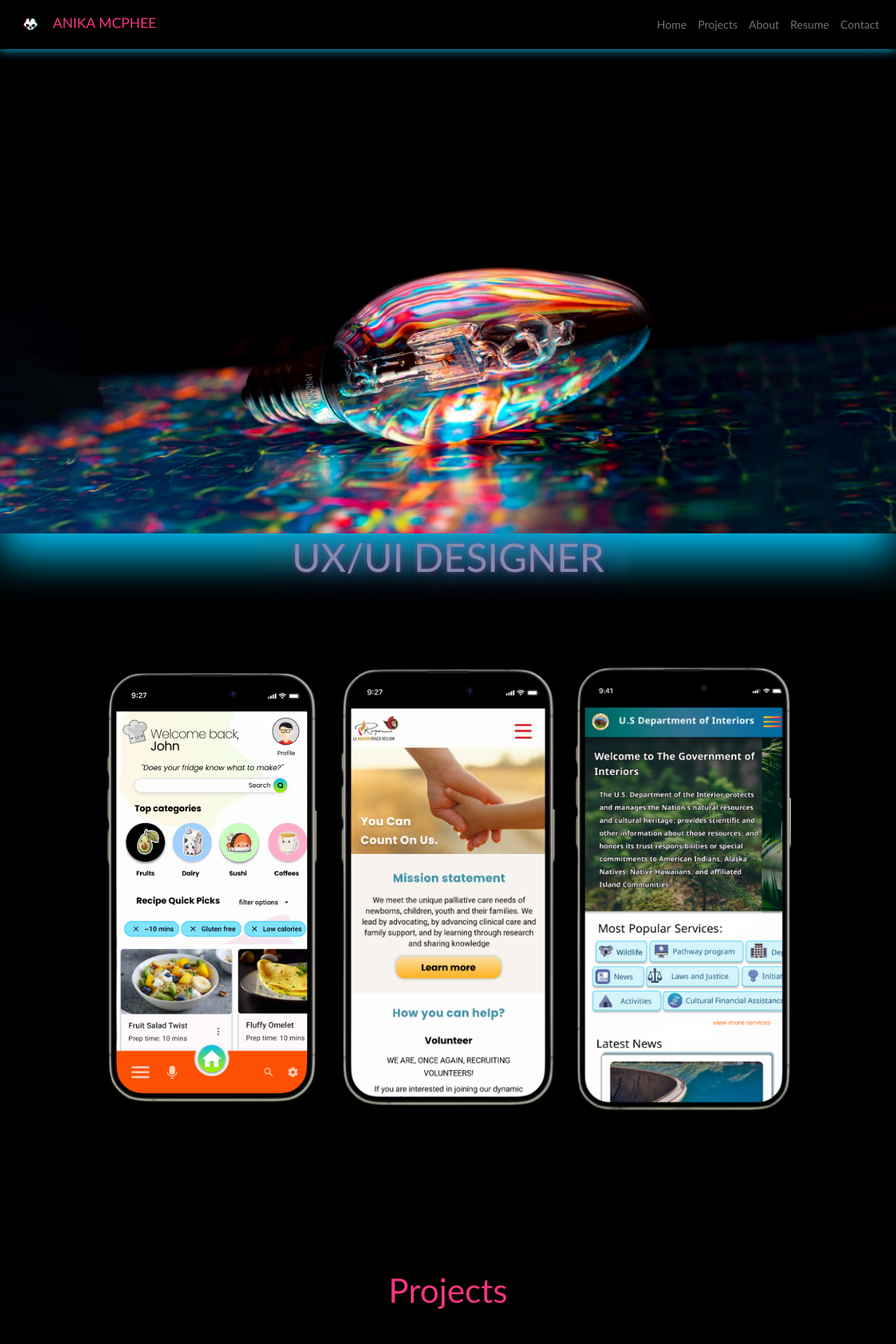
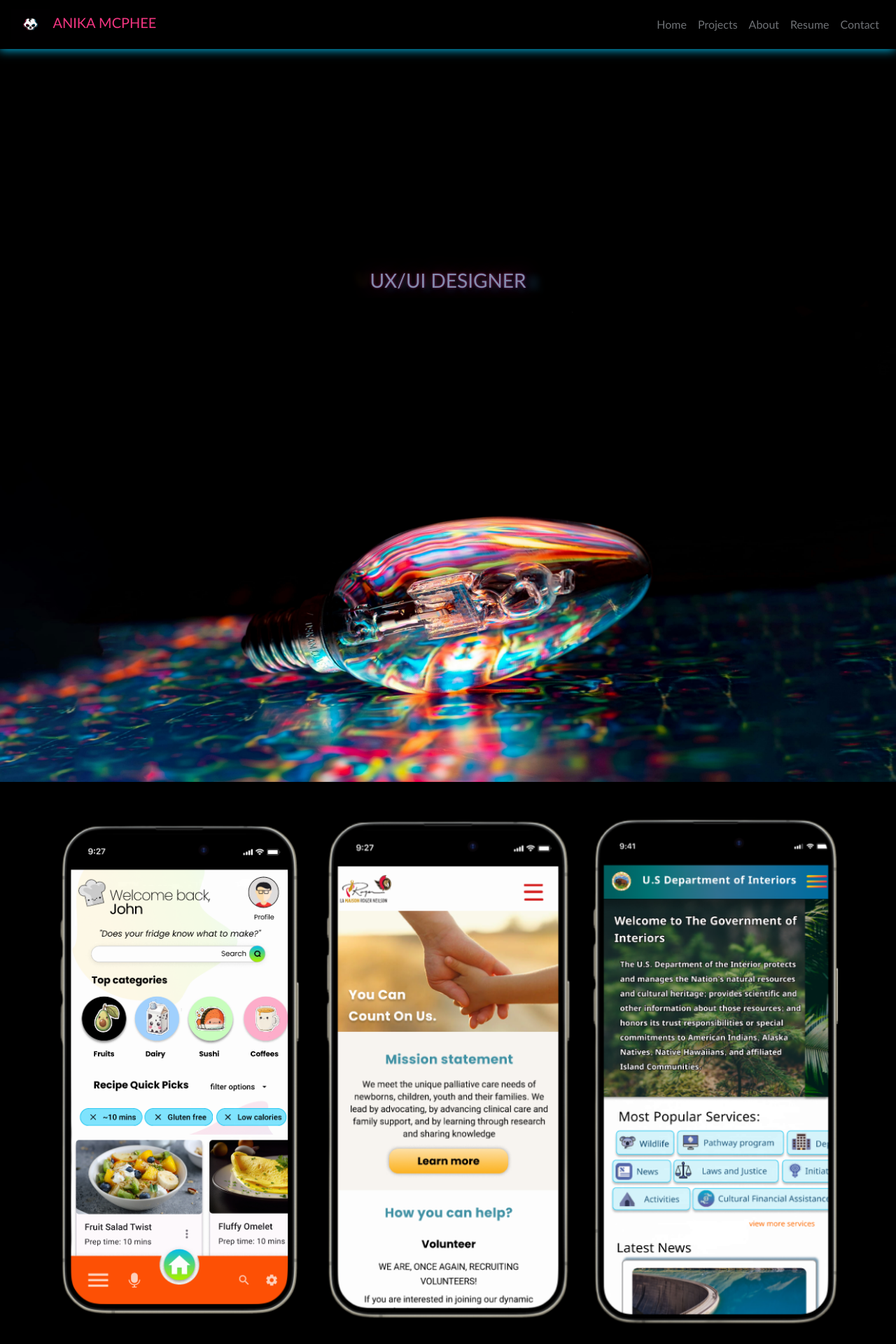
Before and after one commit to RogueAnuku/ux-ui-designer-anika, a PHP site: page /index.html in a window 1280 px wide. Shown: the top 1920 px of the page at 70% size. Run offline with PHP 8.4, Linux system fonts and the light colour scheme.

Commit message:
commit 012

```diff
--- a/index.css
+++ b/index.css
@@ -48,10 +48,9 @@
   }
 
 
-  h3 {
-    margin: auto;
-    font-size: 3.5rem;
-    font-weight: 300;
+  h3 {       margin-right: auto;
+    margin-left: auto;
+
     animation: lights 5s 750ms linear infinite;
   }
 
@@ -318,20 +317,15 @@ body {
         color: #F23580; /* Change this to the desired color */
     }
     .hero-container img {
-        box-shadow: -1px 32px 59px #00bFF0;
-        margin-top: 23%;
+
+
         width: 100%;
     }
-.h3 {
-        margin-top: -100px;
-        margin-top: -200px;
-        font-size: 1.8rem;
-        font-weight: 100;
-        animation: lights 5s 650ms linear infinite;
-}
 
 
-     .row {padding: 6%;
+
+
+     .row {
         margin-right: 0px;
         margin-left: 0px;
         display: -ms-flexbox;
@@ -355,24 +349,13 @@ img {
     width: 80%;
 }
 
-.hero-container {
+.hero-container {margin-top: 30%;
     position: relative; /* Make the container relative for positioning */
     width: 100%; /* Ensure the image takes up full width (adjust as needed) */
 }
 
-.hero-container img {
-    width: 100%;  /* Make the image fill the container's width */
-}
 
-.animated-text {
-    position: absolute; /* Absolutely position the text */
-    top: 50%;         /* Center vertically (adjust as needed) */
-    left: 50%;        /* Center horizontally (adjust as needed) */
-    transform: translate(-50%, -50%);  /* Precise centering within container */
-    font-size: 40px;
-    font-family: sans-serif;
-    color: white; /* Make the text visible against the image */
-}
+
 
 .col-md-12 {
     border-radius: 16px;
@@ -741,16 +724,9 @@ body {
  @media  (min-width:576px)   {
 
     .hero-container img {
-        margin-top: 70px;
+
         width: 100%;
     }
-    .h3 {
-
-            font-size: 2rem;
-            margin-top: -247px;
-            margin-left: auto;
-            margin-right: auto;
-        }
 
     .jumbotron-content img {
         padding-top: 18%;
--- a/index.html
+++ b/index.html
@@ -82,8 +82,9 @@
 
 
     <div class="row hero-container" style="padding: 0%;">
+        <h3>UX/UI DESIGNER</h3>
         <img src="./Image/hero.jpg">
-        <h3 style="margin-left: auto; margin-right: auto; ">UX/UI DESIGNER</h3>
+
     </div>
 
 
```
